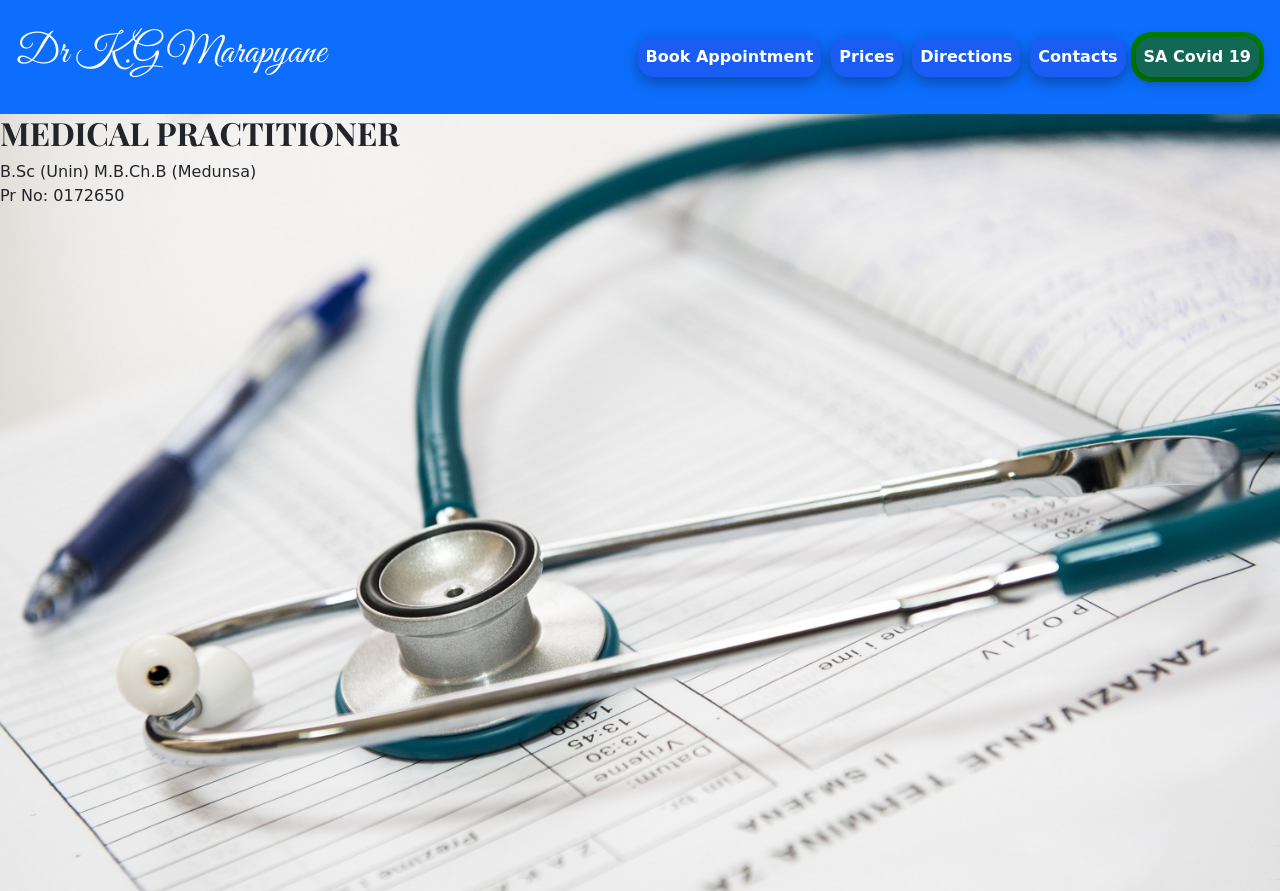
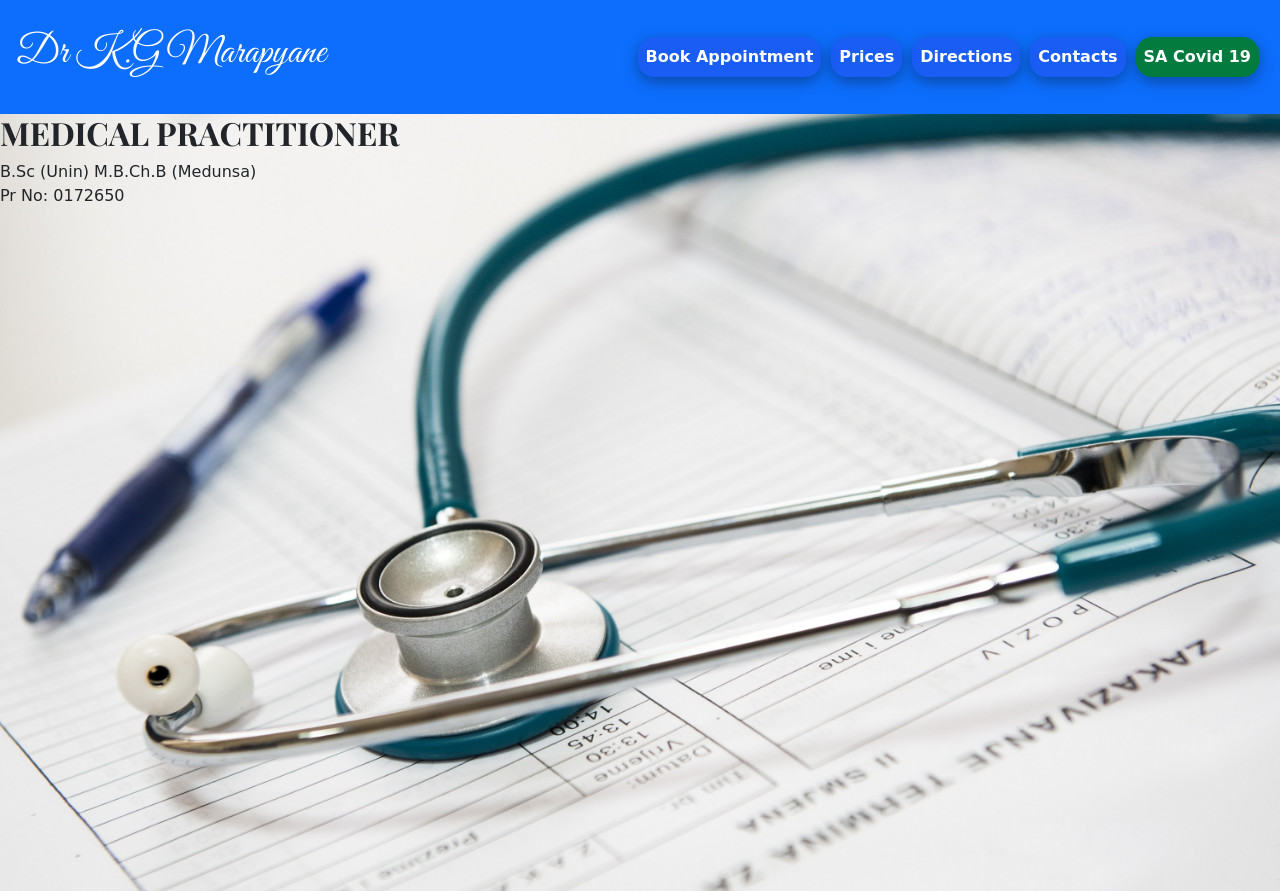
Before and after one commit to njabulo007/Dr-K.G-Marapyane-s-Website, a plain HTML site: page index.html in a window 1280 px wide. Shown: the top 891 px of the page. Drawn offline with nearby package versions, Linux system fonts and the light colour scheme; some packages are replaced by stand-ins of ours; a web font is replaced by a local one.

Commit message:
third commit

```diff
--- a/index.html
+++ b/index.html
@@ -35,7 +35,7 @@
 
               <li class="nav-item "><a class="nav-link text-white" href="#directions">Directions</a> </li>
               <li class="nav-item "><a class="nav-link text-white" href="#contacts">Contacts</a></li>
-              <li id="covid_link" class="nav-item  text-white"><a class="nav-link text-white" href="https://sacoronavirus.co.za/" target="_blank">SA Covid 19</a></li>
+              <li class="nav-item  text-white"><a id="covid_link" class="nav-link text-white" href="https://sacoronavirus.co.za/" target="_blank">SA Covid 19</a></li>
             </ul>
         </div>
 
--- a/style.css
+++ b/style.css
@@ -70,6 +70,6 @@ li > a:hover{
     box-shadow: rgba(0, 0, 0, 0.35) 0px 5px 15px;
 }
 #covid_link{
-    background-color: green !important;
-    border-radius: 20px !important;
+    background-color: rgba(0, 128, 0, 0.753) !important;
+    border-radius: 16px !important;
 }
```
